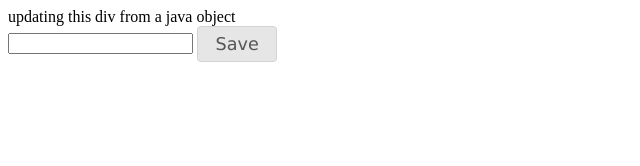
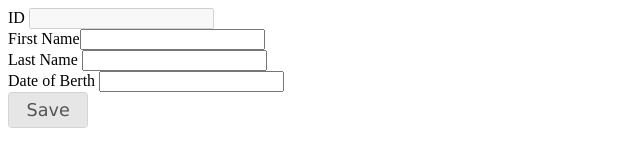
Before and after one commit to tjoudi/jquery-play, a plain HTML site: page WebContent/index.html in a window 1280 px wide. Shown: the whole page, without its empty margins (0-640 px from the left). Drawn offline with Linux system fonts and the light colour scheme.

Commit message:
more changes

```diff
--- a/WebContent/index.html
+++ b/WebContent/index.html
@@ -8,6 +8,8 @@
 <script type="text/javascript" src="resources/js/app/app.js"></script>
 <link rel="stylesheet" type="text/css"
 	href="resources/css/jquery-ui.css">
+<!-- <link rel="stylesheet"
+	href="http://code.jquery.com/ui/1.11.4/themes/smoothness/jquery-ui.css"> -->
 <meta charset="ISO-8859-1">
 <title>Insert title here</title>
 </head>
@@ -16,10 +18,23 @@
 	<form action="restTest">
 
 
-		<div id="main-div"></div>
-		<input id="birth-date" />
-
-		<button id="btnSave">Save</button>
+		<!-- <div id="main-div"></div> -->
+		<div>
+			<label for="person-id"> ID </label> <input id="person-id" disabled />
+		</div>
+		<div>
+			<label for="first-name">First Name</label><input id="first-name" />
+		</div>
+		<div>
+			<label for="last-name">Last Name</label> <input id="last-name" />
+		</div>
+		<div>
+			<label for="birth-date">Date of Berth</label> <input id="birth-date"
+				type="text" />
+		</div>
+		<div>
+			<button id="btnSave">Save</button>
+		</div>
 	</form>
 	<!--
 	<article>
--- a/WebContent/resources/js/app/app.js
+++ b/WebContent/resources/js/app/app.js
@@ -1,65 +1,66 @@
-$(document).ready(
-		function() {
+$(document).ready(function() {
 
-			var d = {};
+	// var d = {};
+	// d.div_html = 'updating this div from a java object';
+	// d.number_of_clicks = 0;
 	var clicked = 1;
-			var person = {id:10,fristName:"tholfikar",lastName:"Joudi"};
+	// var person = {id:10,fristName:"tholfikar",lastName:"Joudi"};
+	var person = {};
 
 	console.log("jquery fun has started; data si far is: ");
 	printdataOut();
 
-			 $( "#btnSave" )
-		      .button()
-		      .click(function( event ) {
+	$("#btnSave").button().click(function(event) {
 		event.preventDefault();
 		console.log("ive been clicked");
 		save();
 	});
 
-			d.div_html = 'updating this div from a java object';
-			d.number_of_clicks = 0;
+	// var mainDiv = $("#main-div").html(d.div_html);
+	// printdataOut();
+	// mainDiv.click(function(event) {
+	// $(this).html(
+	// d.div_html + "i was clicked: " + d.number_of_clicks++
+	// + " times");
+	// printdataOut();
+	// }
+	//
+	// );
 
-			var mainDiv = $("#main-div").html(d.div_html);
+	$('#first-name').change(function() {
+		person.first_name = $(this).val();
 		printdataOut();
-			mainDiv.click(function(event) {
-				$(this).html(
-						d.div_html + "i was clicked: " + d.number_of_clicks++
-								+ " times");
-				printdataOut();
-			}
 
-			);
+	});
 
 	// date example
 	$("#birth-date").datepicker({
 		dateFormat : "MM d, yy",
 		onSelect : function(dateText, inst) {
-					d.birth_date = new Date(dateText);
+			person.birth_date = new Date(dateText);
 			printdataOut();
 		}
 	})
 
 	function printdataOut() {
-				console.log("data object is now: "
-						+ JSON.stringify(d, null, ' '));
+		console.log("data object is now: " + JSON.stringify(person, null, ' '));
 	}
 	;
 
 	function save() {
-				console.log('save: ' + JSON.stringify(d));
 		$.ajax({
-					type: 'POST',
-					contentType: 'application/json',
-					url: 'rest/persons/',
-					dataType: "json",
-					data: JSON.stringify(person) ,
-					success: function(data, textStatus, jqXHR){
+			type : 'POST',
+			contentType : 'application/json',
+			url : 'rest/persons/',
+			dataType : "json",
+			data : JSON.stringify(person),
+			success : function(data, textStatus, jqXHR) {
 				// alert('Wine created successfully');
 				// $('#btnDelete').show();
 				// $('#wineId').val(data.id);
-						console.log('saved, responce: ' +  JSON.stringify(data));
+				console.log('saved, responce: ' + JSON.stringify(data));
 			},
-					error: function(jqXHR, textStatus, errorThrown){
+			error : function(jqXHR, textStatus, errorThrown) {
 				console.log('addWine error: ' + textStatus + "\n" + errorThrown + "\n" + jqXHR);
 			}
 		});
```
Lines whose indentation alone changed are shown as unchanged.
